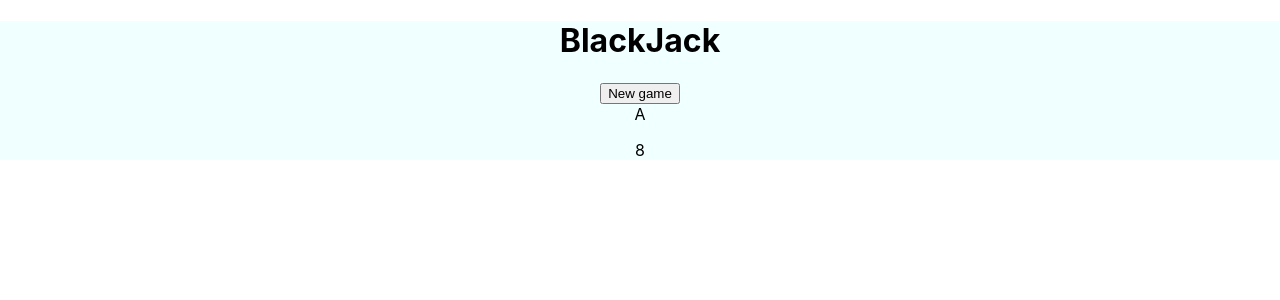
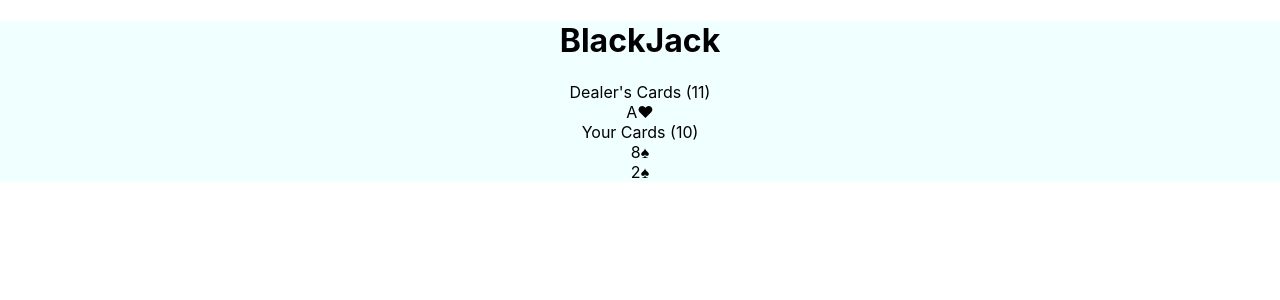
Before and after one commit to moshedabush/blackjack, a React (Create React App) app: page /blackjack in a window 1280 px wide. Shown: the top 300 px of the page. Built offline with nearby package versions, Linux system fonts and the light colour scheme.

Commit message:
Card jsx,Card Count,Show player cards

```diff
--- /dev/null
+++ b/src/cmps/Card.jsx
@@ -0,0 +1,12 @@
+import React from 'react';
+
+const Card = ({ number, suit }) => {
+    const color = (suit === '♦' || suit === '♥') ? 'card-red' : 'card';
+    if (!number) return null;
+    return (
+        <div className={color}>
+            {number}{suit}
+        </div>
+    )
+}
+export default Card;
--- a/src/cmps/DeckFunctions.jsx
+++ b/src/cmps/DeckFunctions.jsx
@@ -1,24 +1,60 @@
 export function generateDeck() {
-    const cards = [2,3,4,5,6,7,8,9,10,'J','Q','K','A'];
-    const suits = ['♦','♣','♥','♠'];
+    const cards = [2, 3, 4, 5, 6, 7, 8, 9, 10, 'J', 'Q', 'K', 'A'];
+    const suits = ['♦', '♣', '♥', '♠'];
     const deck = [];
     for (let i = 0; i < cards.length; i++) {
         for (let j = 0; j < suits.length; j++) {
-            deck.push({number: cards[i], suit: suits[j]});
+            deck.push({ number: cards[i], suit: suits[j] });
         }
     }
     return deck;
 }
-export function  dealCards(deck){
-    const playerCard = getRandomCard(deck);
-    const dealerCard = getRandomCard(playerCard.updatedDeck);
-    return {updatedDeck:dealerCard.updatedDeck , player:playerCard.randomCard, dealer:dealerCard.randomCard}
+
+export function dealCards(deck) {
+    const playerCard1 = getRandomCard(deck);
+    const dealerCard1 = getRandomCard(playerCard1.updatedDeck);
+    const playerCard2 = getRandomCard(dealerCard1.updatedDeck);
+    const dealerStartingHand = [dealerCard1.randomCard, {}];
+    const playerStartingHand = [playerCard1.randomCard, playerCard2.randomCard];
+
+    const player = {
+        cards: playerStartingHand,
+        count: getCount(playerStartingHand)
+    };
+
+    const dealer = {
+        cards: dealerStartingHand,
+        count: getCount(dealerStartingHand)
+    };
+
+    return { updatedDeck: playerCard2.updatedDeck, player, dealer };
 }
 
-export function  getRandomCard(deck) {
+export function getRandomCard(deck) {
     const updatedDeck = deck;
     const randomIndex = Math.floor(Math.random() * updatedDeck.length);
     const randomCard = updatedDeck[randomIndex];
     updatedDeck.splice(randomIndex, 1);
     return { randomCard, updatedDeck };
 }
+
+export function getCount(cards) {
+    const rearranged = [];
+    cards.forEach(card => {
+        if (card.number === 'A') {
+            rearranged.push(card);
+        } else if (card.number) {
+            rearranged.unshift(card);
+        }
+    });
+
+    return rearranged.reduce((total, card) => {
+        if (card.number === 'J' || card.number === 'Q' || card.number === 'K') {
+            return total + 10;
+        } else if (card.number === 'A') {
+            return (total + 11 <= 21) ? total + 11 : total + 1;
+        } else {
+            return total + card.number;
+        }
+    }, 0);
+}
--- a/src/pages/BlackJack.jsx
+++ b/src/pages/BlackJack.jsx
@@ -1,5 +1,6 @@
 import React from "react";
 import { generateDeck, dealCards } from "../cmps/DeckFunctions";
+import Card from "../cmps/Card";
 
 class BlackJack extends React.Component {
 
@@ -24,16 +25,22 @@ class BlackJack extends React.Component {
     }
 
     render() {
+        const { dealer, player } = this.state;
         return (
             <div className="game">
                 <main className="game-container">
                     <h1>BlackJack</h1>
-                    <button onClick={() => { this.startNewGame() }}>New game</button>
                     <div className="dealer">
-                        {this.state.dealer.number}
+                        Dealer's Cards ({dealer.count})<br />
+                        {dealer.cards.map((card,i) =>{
+                            return <Card key={i} number={card.number} suit={card.suit}/>
+                        })}
                     </div>
                     <div className="player">
-                        <p>{this.state.player.number}</p>
+                        Your Cards  ({player.count})<br />
+                        {player.cards.map((card,i) =>{
+                            return <Card key={i} number={card.number} suit={card.suit}/>
+                        })}
                         {console.log(this.state)}
                     </div>
                 </main>
```
